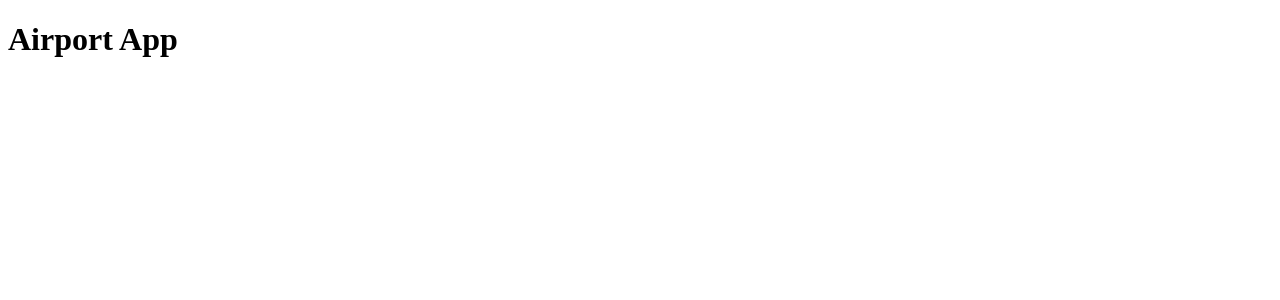
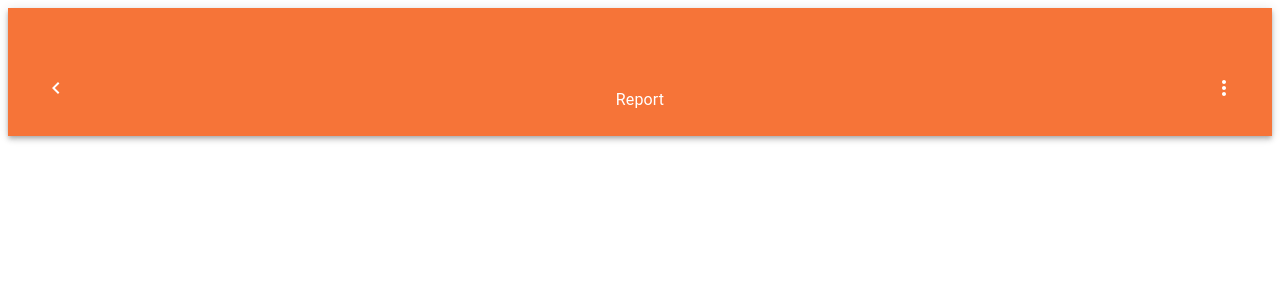
Before and after one commit to DavidAndreww/airport-challenge, a React (Create React App) app: page / in a window 1280 px wide. Shown: the top 300 px of the page. Built offline with nearby package versions, Linux system fonts and the light colour scheme.

Commit message:
navigation bar completed. set up base server

```diff
--- a/package.json
+++ b/package.json
@@ -3,6 +3,10 @@
   "version": "0.1.0",
   "private": true,
   "dependencies": {
+    "@material-ui/core": "^4.11.0",
+    "@material-ui/icons": "^4.9.1",
+    "@mdi/js": "^5.5.55",
+    "@mdi/react": "^1.4.0",
     "@testing-library/jest-dom": "^4.2.4",
     "@testing-library/react": "^9.5.0",
     "@testing-library/user-event": "^7.2.1",
@@ -14,6 +18,7 @@
     "react-scripts": "3.4.3"
   },
   "scripts": {
+    "server": "nodemon server",
     "start": "react-scripts start",
     "build": "react-scripts build",
     "test": "react-scripts test",
--- a/src/App.js
+++ b/src/App.js
@@ -1,8 +1,9 @@
 import React from 'react'
+import Navigation from './components/Navigation'
 
 function App () {
   return (
-    <h1>Airport App </h1>
+    <Navigation />
   )
 }
 
--- a/src/components/Navigation.js
+++ b/src/components/Navigation.js
@@ -0,0 +1,44 @@
+import React from 'react'
+import AppBar from '@material-ui/core/AppBar'
+import Toolbar from '@material-ui/core/Toolbar'
+import Typography from '@material-ui/core/Typography'
+import IconButton from '@material-ui/core/IconButton'
+import MoreIcon from '@material-ui/icons/MoreVert'
+import Icon from '@mdi/react'
+import { mdiChevronLeft } from '@mdi/js'
+import { makeStyles } from '@material-ui/core/styles'
+
+const useStyles = makeStyles((theme) => ({
+  root: {
+    width: '100%' // not working
+  },
+  toolbar: {
+    minHeight: 80,
+    alignItems: 'flex-end',
+    justifyContent: 'space-between',
+    padding: theme.spacing(3),
+    background: '#F67438'
+  },
+  iconButton: {
+    color: 'white'
+  }
+}))
+
+export default function Navigation () {
+  const classes = useStyles()
+  return (
+    <div className={classes.root}>
+      <AppBar position='static'>
+        <Toolbar className={classes.toolbar}>
+          <IconButton className={classes.iconButton}>
+            <Icon path={mdiChevronLeft} color='white' size={1} />
+          </IconButton>
+          <Typography>Report</Typography>
+          <IconButton className={classes.iconButton}>
+            <MoreIcon />
+          </IconButton>
+        </Toolbar>
+      </AppBar>
+    </div>
+  )
+}
```
Also changed, not shown: server.js (+12 -0 lines), 1 other file (tests, documents, lock files or other folders).
